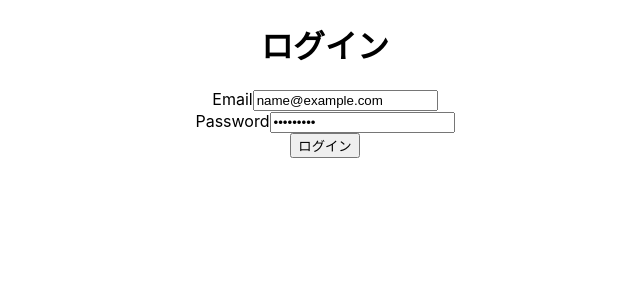
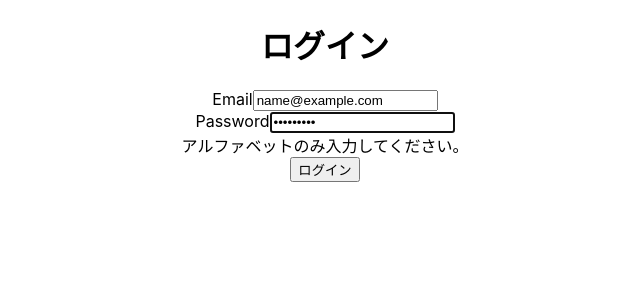
Before and after one commit to masahiro96848/reac-hook-form-practice, a React (Create React App) app: page / in a window 1280 px wide. Both pictures are taken after typing "name@example.com", "Sample123" into the empty fields and a click on the button "ログイン". Shown: the top 300 px of the page, without its empty margins (315-955 px from the left). Built offline with nearby package versions, Linux system fonts and the light colour scheme.

Commit message:
複数のバリデーションを実装

```diff
--- a/src/App.js
+++ b/src/App.js
@@ -6,7 +6,7 @@ function App() {
     register,
     handleSubmit,
     formState: { errors },
-  } = useForm()
+  } = useForm({ criteriaMode: 'all' })
 
   const onSubmit = (data) => console.log(data)
 
@@ -28,11 +28,23 @@ function App() {
             id="password"
             {...register('password', {
               required: { value: true, message: '入力が必須の項目です。' },
+              pattern: {
+                value: /^[A-Za-z]+$/,
+                message: 'アルファベットのみ入力してください。',
+              },
               minLength: { value: 8, message: '8文字以上入力してください' },
             })}
             type="password"
           />
-          {errors.password?.message && <div>{errors.password.message}</div>}
+          {errors.password?.types?.required && (
+            <div>{errors.password.types.required}</div>
+          )}
+          {errors.password?.types?.pattern && (
+            <div>{errors.password.types.pattern}</div>
+          )}
+          {errors.password?.types?.minLength && (
+            <div>8文字以上入力してください。</div>
+          )}
         </div>
         <button type="submit">ログイン</button>
       </form>
```
